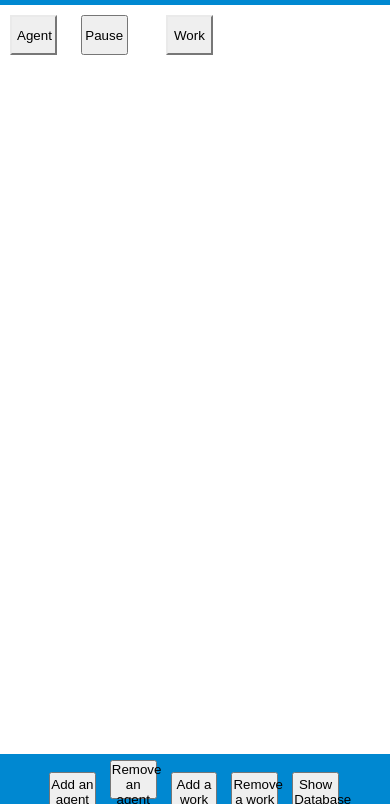
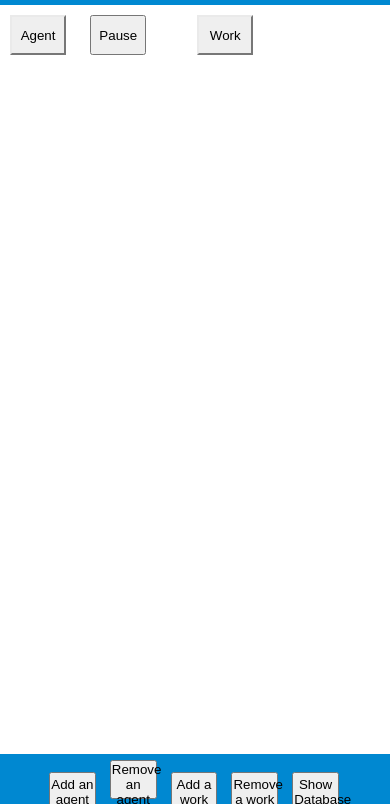
Before and after one commit to wangguoqin1001/AlaMoana, a plain HTML site: page www/index.html in a window 390 px wide. Shown: the part 40-844 px from the top of the page. Drawn offline with Linux system fonts and the light colour scheme; files whose address does not match are found by name.

Commit message:
enlarge the divs

```diff
--- a/www/css/index.css
+++ b/www/css/index.css
@@ -13,7 +13,7 @@
 }
 
 #agents {
-	width: 40%;
+	width: 48%;
 	float: left;
 }
 
@@ -47,7 +47,7 @@
 }
 
 #works {
-	width: 40%;
+	width: 48%;
 	float: left;
 }
 
```
